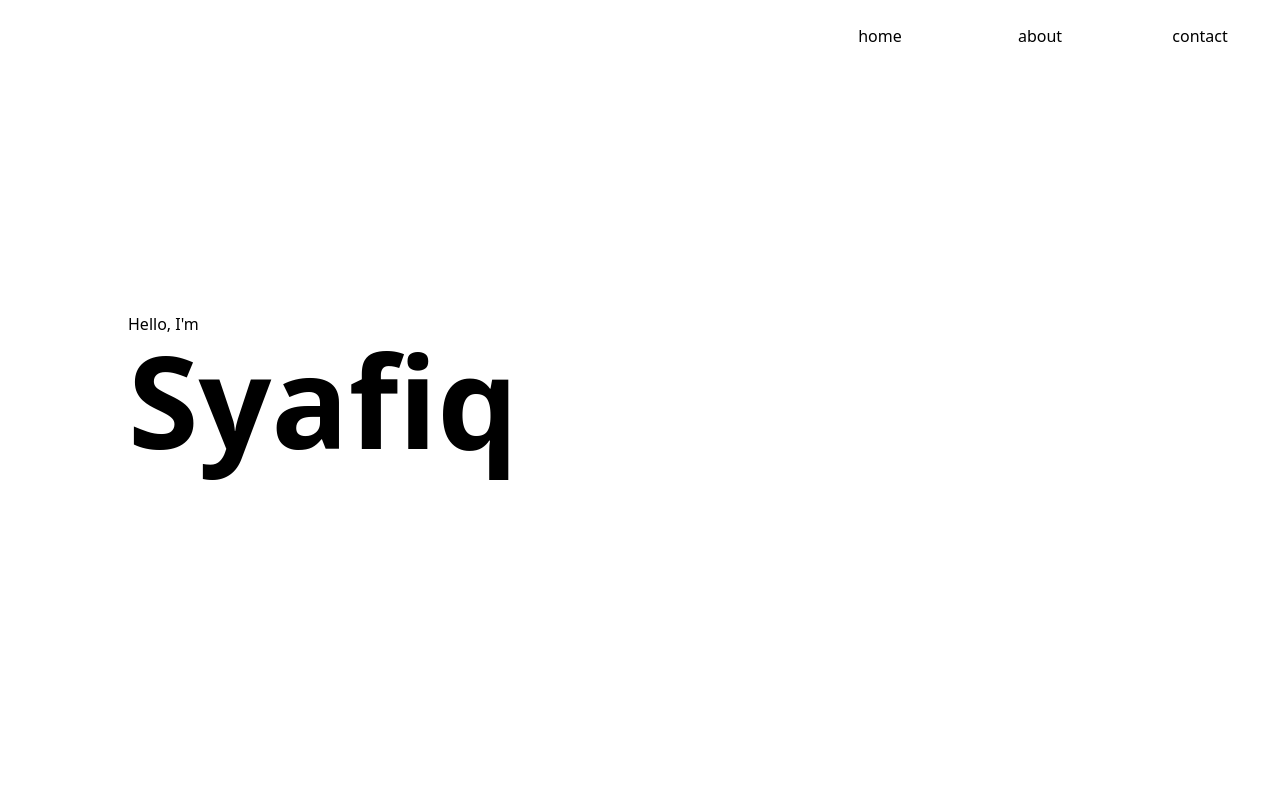
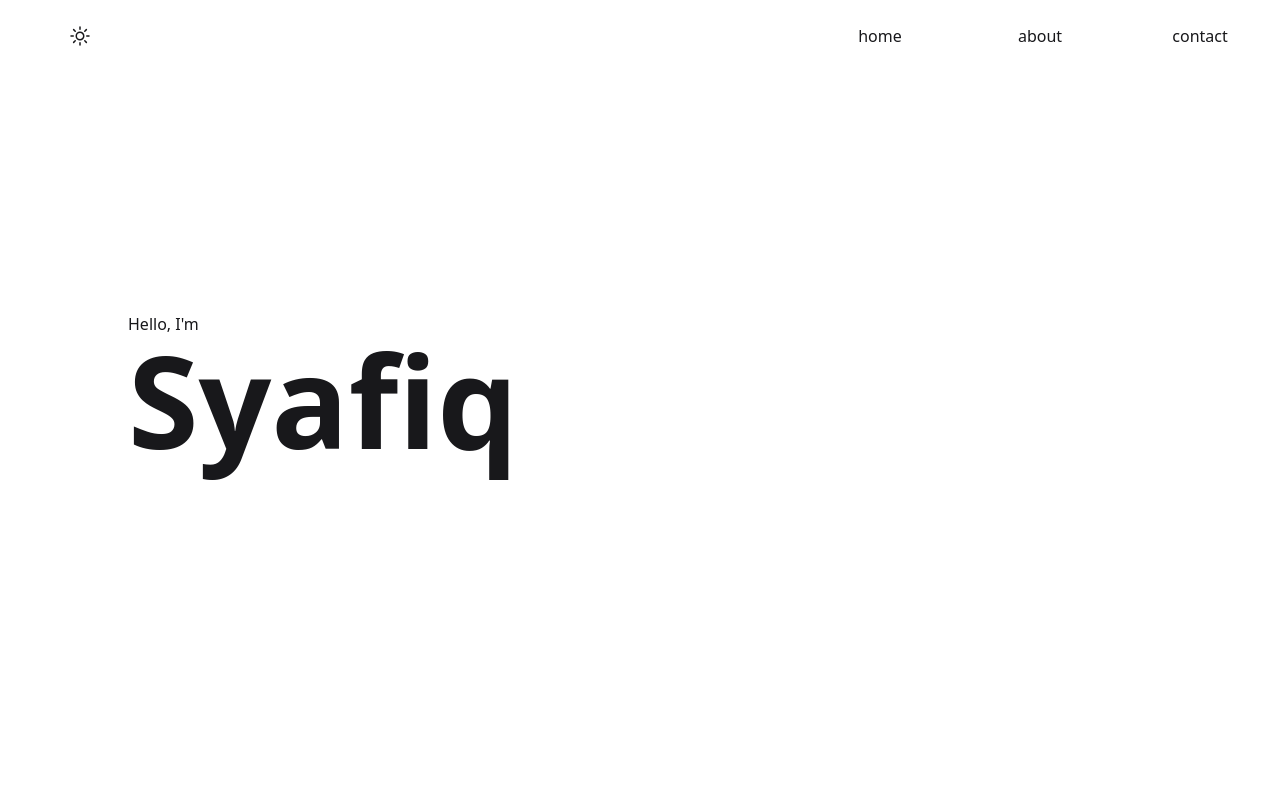
Before and after one commit to SyafiqAi/portfolio, a Vue app: page / in a window 1280 px wide. Shown: the top 800 px of the page. Built offline with nearby package versions, Linux system fonts and the light colour scheme.

Commit message:
add dark mode

```diff
--- /dev/null
+++ b/src/assets/icons/MoonIcon.vue
@@ -0,0 +1,16 @@
+<template>
+  <svg
+    xmlns="http://www.w3.org/2000/svg"
+    fill="none"
+    viewBox="0 0 24 24"
+    stroke-width="1.5"
+    stroke="currentColor"
+    class="w-6 h-6"
+  >
+    <path
+      stroke-linecap="round"
+      stroke-linejoin="round"
+      d="M21.752 15.002A9.72 9.72 0 0 1 18 15.75c-5.385 0-9.75-4.365-9.75-9.75 0-1.33.266-2.597.748-3.752A9.753 9.753 0 0 0 3 11.25C3 16.635 7.365 21 12.75 21a9.753 9.753 0 0 0 9.002-5.998Z"
+    />
+  </svg>
+</template>
--- /dev/null
+++ b/src/assets/icons/SunIcon.vue
@@ -0,0 +1,16 @@
+<template>
+  <svg
+    xmlns="http://www.w3.org/2000/svg"
+    fill="none"
+    viewBox="0 0 24 24"
+    stroke-width="1.5"
+    stroke="currentColor"
+    class="w-6 h-6"
+  >
+    <path
+      stroke-linecap="round"
+      stroke-linejoin="round"
+      d="M12 3v2.25m6.364.386-1.591 1.591M21 12h-2.25m-.386 6.364-1.591-1.591M12 18.75V21m-4.773-4.227-1.591 1.591M5.25 12H3m4.227-4.773L5.636 5.636M15.75 12a3.75 3.75 0 1 1-7.5 0 3.75 3.75 0 0 1 7.5 0Z"
+    />
+  </svg>
+</template>
--- a/src/components/DesktopNavbar.vue
+++ b/src/components/DesktopNavbar.vue
@@ -1,7 +1,22 @@
 <template>
-    <nav class="*:transition-colors duration-75 flex justify-end fixed right-0 top-0 *:w-40 text-center lg:bg-inherit">
-        <RouterLink class=" py-6 hover:bg-white hover:bg-opacity-5" to="/">home</RouterLink>
-        <RouterLink class=" py-6 hover:bg-white hover:bg-opacity-5" to="/about">about</RouterLink>
-        <RouterLink class=" py-6 hover:bg-white hover:bg-opacity-5" to="/contact">contact</RouterLink>
+    <nav class="*:transition-colors duration-75 flex justify-end fixed right-0 top-0 *:w-40 text-center bg-trueWhite dark:bg-black w-full">
+        <div @click="toggleDark()" class="py-6 dark:hover:bg-white hover:bg-black dark:hover:bg-opacity-5 hover:bg-opacity-5 flex justify-center mr-auto cursor-pointer">
+            <MoonIcon v-if="isDark"/>
+            <SunIcon v-else/>
+        </div>
+        <RouterLink class="py-6 dark:hover:bg-white hover:bg-black dark:hover:bg-opacity-5 hover:bg-opacity-5" to="/">home</RouterLink>
+        <RouterLink class="py-6 dark:hover:bg-white hover:bg-black dark:hover:bg-opacity-5 hover:bg-opacity-5" to="/about">about</RouterLink>
+        <RouterLink class="py-6 dark:hover:bg-white hover:bg-black dark:hover:bg-opacity-5 hover:bg-opacity-5" to="/contact">contact</RouterLink>
     </nav>
 </template>
+
+<script setup>
+import MoonIcon from '../assets/icons/MoonIcon.vue'
+import SunIcon from '../assets/icons/SunIcon.vue'
+import { useDark, useToggle } from '@vueuse/core'
+
+const isDark = useDark()
+const toggleDark = useToggle(isDark)
+
+
+</script>
--- a/src/components/MobileNavbar.vue
+++ b/src/components/MobileNavbar.vue
@@ -1,8 +1,13 @@
 <template>
-    <nav class="sticky top-0 shadow-md bg-black" ref="navbar">
+    <nav class="sticky top-0 shadow-md dark:bg-black bg-trueWhite flex" ref="navbar">
         <div class="p-6 w-fit transition scale-150" :class="{'scale-90': navbarVisible}" @click="toggleNavbar()">
             <BurgerMenuIcon />
         </div>
+        <div @click="toggleDark()" class="flex items-center ml-auto p-6">
+            <MoonIcon v-if="isDark"/>
+            <SunIcon v-else/>
+        </div>
+
         <div class="flex flex-col transition absolute backdrop-blur-lg h-dvh" :class="{'-translate-x-full': !navbarVisible}" >
             <RouterLink @click.native="toggleNavbar()" class="p-6 w-[50vw] hover:bg-white hover:bg-opacity-5" to="/">home</RouterLink>
             <RouterLink @click.native="toggleNavbar()" class="p-6 w-[50vw] hover:bg-white hover:bg-opacity-5" to="/about">about</RouterLink>
@@ -15,6 +20,9 @@
 import { ref, watch } from "vue";
 import { onClickOutside } from '@vueuse/core'
 import BurgerMenuIcon from '../assets/icons/BurgerMenuIcon.vue'
+import SunIcon from "@/assets/icons/SunIcon.vue";
+import MoonIcon from "@/assets/icons/MoonIcon.vue";
+import { useDark, useToggle } from '@vueuse/core'
 
 const navbarVisible = ref(false)
 function toggleNavbar() {
@@ -28,4 +36,8 @@ function hideNavbar() {
 
 const navbar = ref(null)
 onClickOutside(navbar, () => hideNavbar())
+
+
+const isDark = useDark()
+const toggleDark = useToggle(isDark)
 </script>
--- a/src/styles.css
+++ b/src/styles.css
@@ -4,10 +4,8 @@
 
 @layer base {
   body {
-    @apply dark:bg-black;
-    @apply dark:text-white;
-
-
+    @apply bg-trueWhite text-black
+             dark:bg-black  dark:text-white;
   }
 
   /* width */
--- a/tailwind.config.js
+++ b/tailwind.config.js
@@ -1,8 +1,9 @@
 /** @type {import('tailwindcss').Config} */
 export default {
+  // darkMode: ['selector', '[data-mode="dark"]'],
   content: [
     "./index.html",
-    "./src/**/*.{vue,js,ts,jsx,tsx}",
+    "./src/**/*.{vue,js,ts,jsx,tsx,css}",
   ],
   theme: {
     extend: {
@@ -10,8 +11,10 @@ export default {
         black: 'rgb(24,24,27)',
         deepBlack: 'rgb(9,9,11)',
         white: 'rgb(212,212,216)',
+        trueWhite: 'rgb(255,255,255)'
       }
     },
   },
   plugins: [],
+  darkMode: 'class'
 }
```
